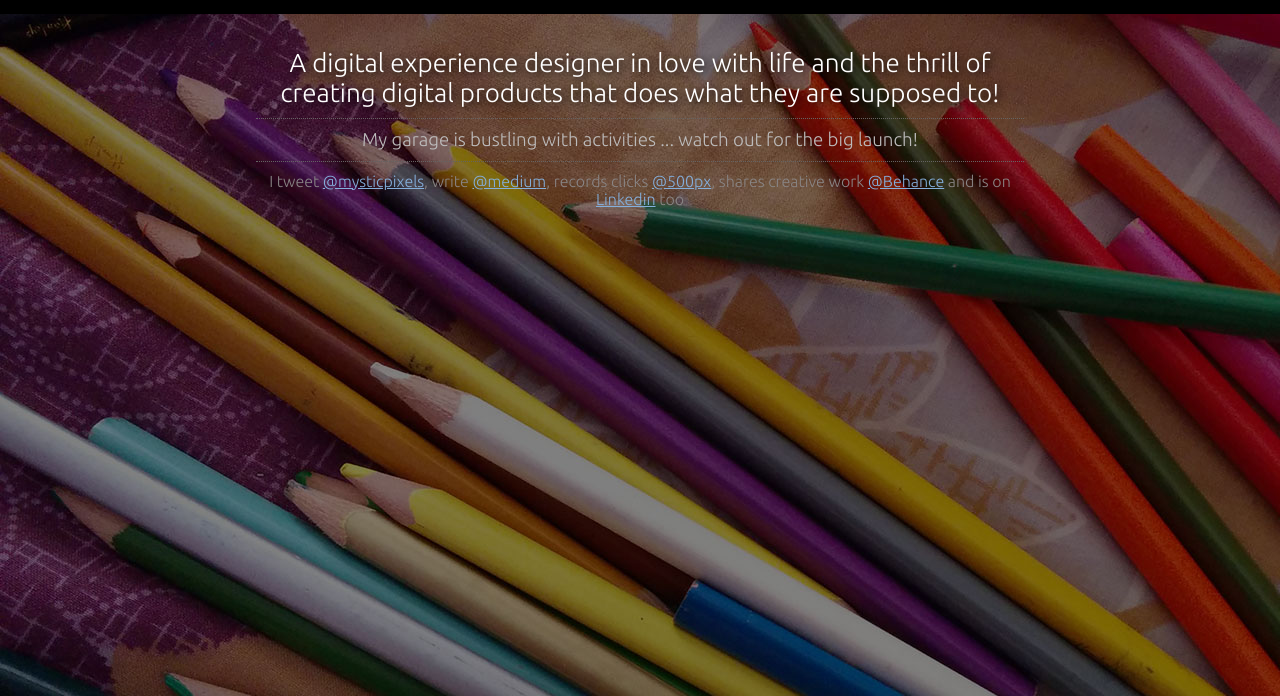
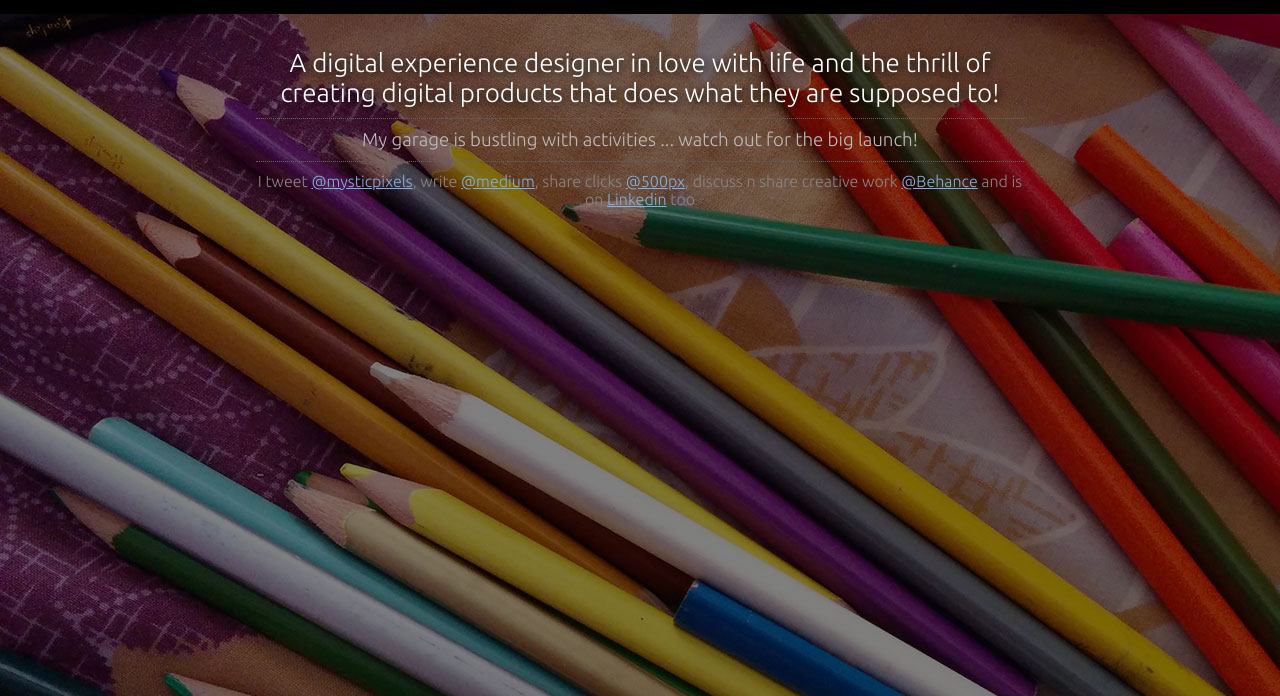
Before and after one commit to mysticpixels/mysticpixels.github.io, a plain HTML site: page index.html in a window 1280 px wide. Shown: the part 104-800 px from the top of the page. Drawn offline with Linux system fonts and the light colour scheme; a web font is replaced by a local one.

Commit message:
Grammar mistake fixed

```diff
--- a/index.html
+++ b/index.html
@@ -147,6 +147,6 @@
 	</div>
 	<h2>A <span class="">digital experience designer</span> in love with life and the thrill of creating digital products that does what they are supposed to! </h2>
 	<h3>My garage is bustling with activities ... watch out for the big launch! </h3>
-	<h4>I tweet <a href="http://www.twitter.com/mysticpixels" target="_blank">@mysticpixels</a>, write <a href="http://www.medium.com/@mysticpixels" target="_blank">@medium</a>, records clicks <a href="http://www.500px.com/mysticpixels" target="_blank">@500px</a>, shares creative work <a href="http://www.behance.net/mysticpixels" target="_blank">@Behance</a> and is on <a href="http://www.linkedin.com/in/mysticpixels" target="_blank">Linkedin</a> too</h4>
+	<h4>I tweet <a href="http://www.twitter.com/mysticpixels" target="_blank">@mysticpixels</a>, write <a href="http://www.medium.com/@mysticpixels" target="_blank">@medium</a>, share clicks <a href="http://www.500px.com/mysticpixels" target="_blank">@500px</a>, discuss n share creative work <a href="http://www.behance.net/mysticpixels" target="_blank">@Behance</a> and is on <a href="http://www.linkedin.com/in/mysticpixels" target="_blank">Linkedin</a> too</h4>
 </body>
 </html>
```
